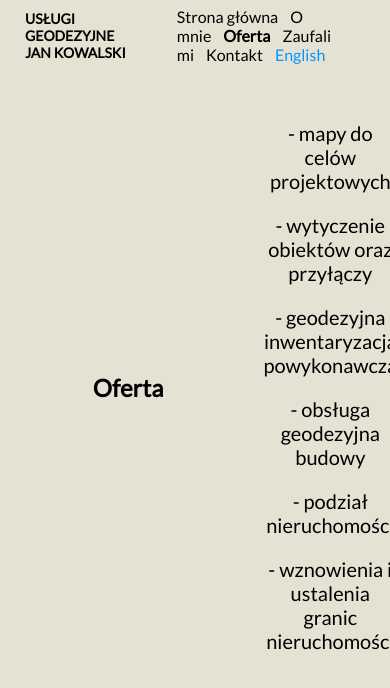
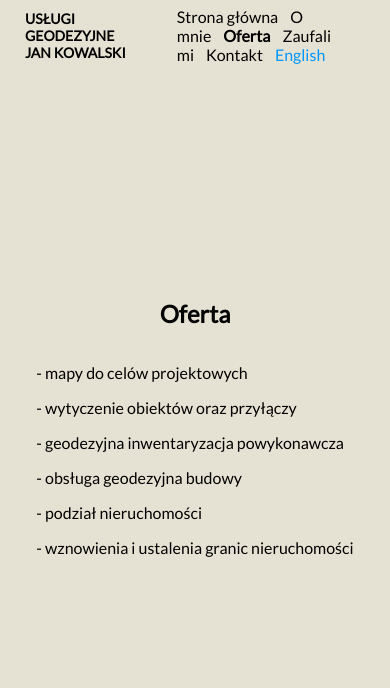
Before and after one commit to jawnior/reactLandingPage, a React (Create React App) app: page /oferta in a window 390 px wide. Shown: the top 688 px of the page. Built offline with nearby package versions, Linux system fonts and the light colour scheme.

Commit message:
Fixed bug with the same className as in other file

```diff
--- a/src/components/menu/Menu.css
+++ b/src/components/menu/Menu.css
@@ -14,14 +14,14 @@
     to {opacity: 1;}
 }
 
-.text-container1 {
+.text-container-menu {
     background-color: #e6e2d3;
     font-size: 40px;
     padding: 0 10px;
     margin-right: 300px;
 }
 
-.description {
+.description-menu {
     text-align: center;
     font-size: 20px;
 }
@@ -41,7 +41,7 @@
         to {opacity: 1;}
     }
 
-    .text-container1 {
+    .text-container-menu {
         margin-right: 150px;
     }
 }
@@ -51,23 +51,23 @@
         margin: 0;
     }
 
-    .text-container {
+    .text-container-menu {
         margin: 100px;
     }
 }
 
-@media only screen and (max-width: 380px) {
-    .text-container {
-        font-size: 30px;
+@media only screen and (max-width: 426px) {
+    #menu {
+        flex-direction: column;
+        margin-top: 10%;
     }
 
-    .text-container h2 {
-        margin-bottom: 0px;
+    .text-container-menu {
+        margin: 0px;
+        font-size: 20px;
     }
 
-    .description {
-        margin-top: 0px;
+    .description-menu {
+        font-size: 15px;
     }
-
-
 }
```
